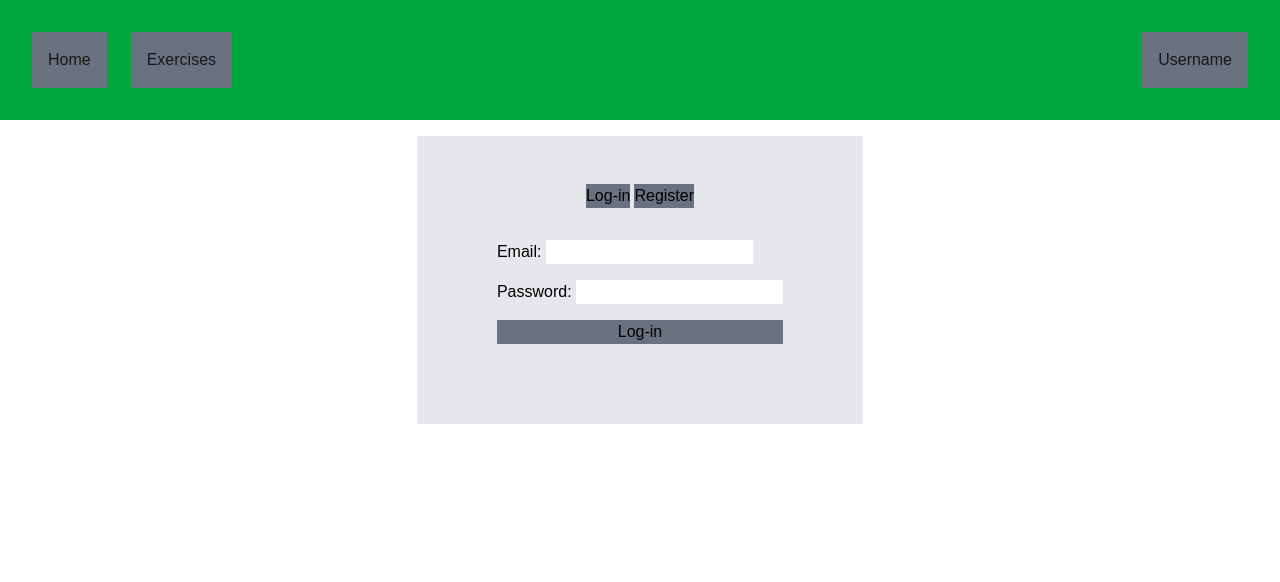
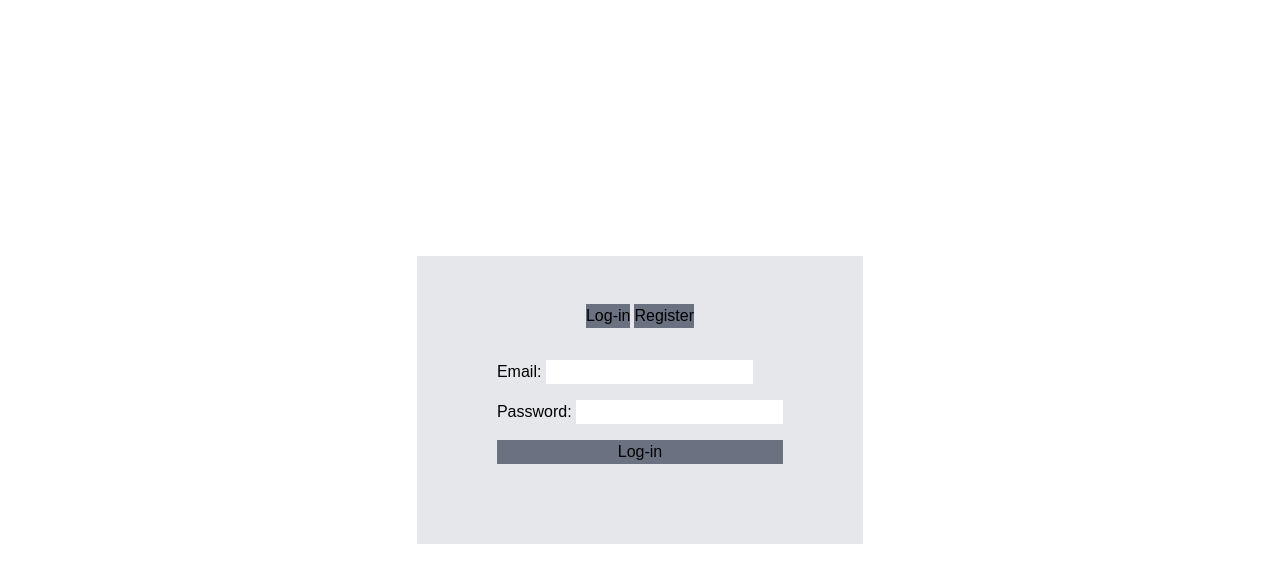
Before and after one commit to yavoraldev00/Workout-Tracker, a Next.js app: page /login in a window 1280 px wide. Shown: the top 582 px of the page. Built offline with nearby package versions, Linux system fonts and the light colour scheme.

Commit message:
Added automatic redirect to login page

```diff
--- a/app/(auth)/layout.jsx
+++ b/app/(auth)/layout.jsx
@@ -1,4 +1,4 @@
-export default function layout({ children }) {
+export default function LoginLayout({ children }) {
   return (
     <div className="flex flex-col h-full items-center justify-center">
         {children}
--- /dev/null
+++ b/app/(dashboard)/layout.jsx
@@ -0,0 +1,16 @@
+import { redirect } from "next/navigation";
+import Navbar from "../components/Navbar";
+
+export default function DashboardLayout({ children }) {
+    if(true){
+        redirect("/login")
+    }
+  return (
+    <>
+        <Navbar />
+        <main>
+            {children}
+        </main>
+    </>
+  )
+}
--- a/app/layout.jsx
+++ b/app/layout.jsx
@@ -18,6 +18,7 @@
 
 // components
 import Navbar from "./components/Navbar";
+import { redirect } from "next/navigation";
 
 export default function RootLayout({ children }) {
   return (
@@ -25,10 +26,8 @@
       <body
         className={`${geistSans.variable} ${geistMono.variable} antialiased`}
       >
-        <Navbar />
-        <main>
-          {children}
-        </main>
+
+      {children}
       </body>
     </html>
   );
```
